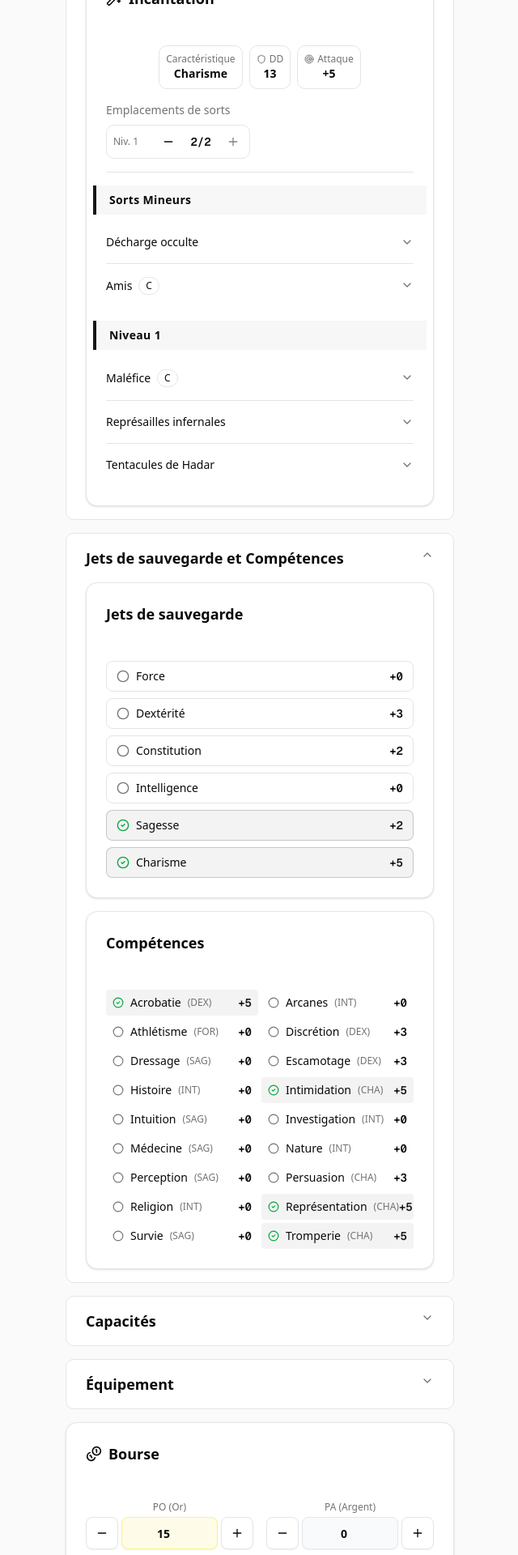
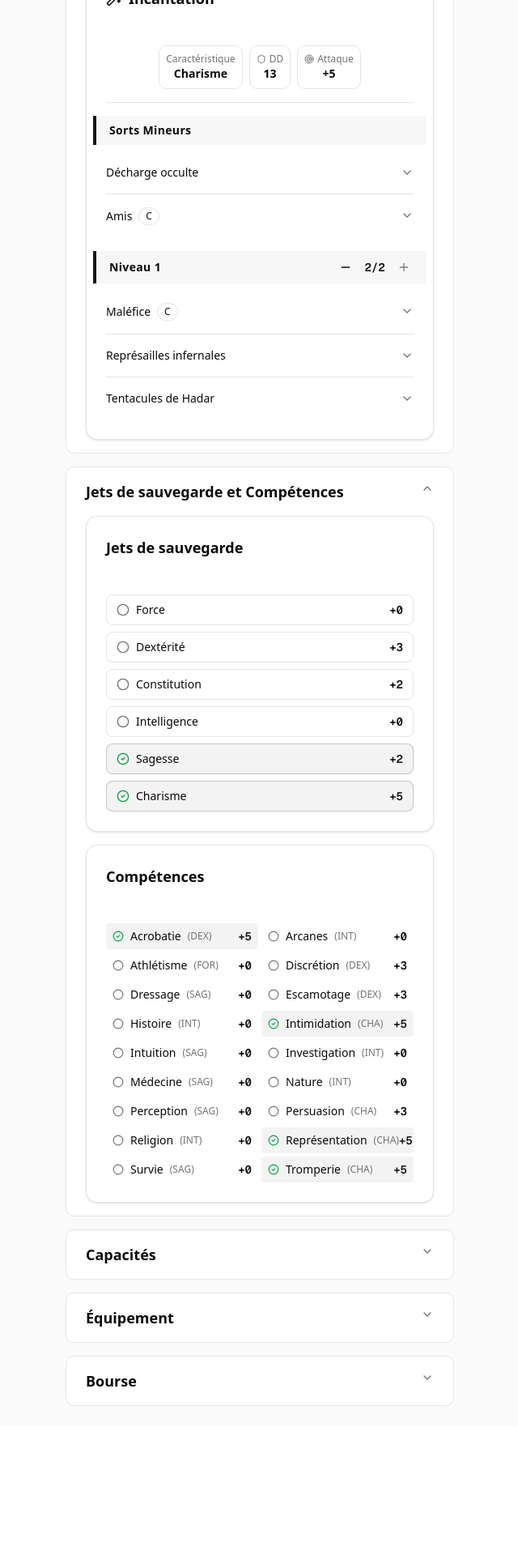
Before and after one commit to aaudelin/boudelard, a Next.js app: page /character/drogo-malaufoie in a window 1280 px wide. Shown: the part 1080-3000 px from the top of the page at 81% size, without its empty margins (319-959 px from the left). After the commit the page ends 2840 px from the top, so only its background shows below. Built offline with nearby package versions, Linux system fonts and the light colour scheme.

Commit message:
feat: improve actions

```diff
--- a/app/character/[name]/page.tsx
+++ b/app/character/[name]/page.tsx
@@ -138,13 +138,21 @@ export default async function CharacterPage({ params }: CharacterPageProps) {
                 </AccordionContent>
               </div>
             </AccordionItem>
+            <AccordionItem value="money" className="border-none">
+              <div className="rounded-lg border bg-card">
+                <AccordionTrigger className="px-6 py-4 hover:no-underline">
+                  <span className="text-lg font-semibold">Bourse</span>
+                </AccordionTrigger>
+                <AccordionContent className="px-6 pb-4">
+                  <MoneySection
+                    characterId={character.id}
+                    initialGold={character.equipment.currency.gold}
+                    initialSilver={character.equipment.currency.silver}
+                  />
+                </AccordionContent>
+              </div>
+            </AccordionItem>
           </Accordion>
-
-          <MoneySection
-            characterId={character.id}
-            initialGold={character.equipment.currency.gold}
-            initialSilver={character.equipment.currency.silver}
-          />
         </div>
       </div>
     </div>
--- a/components/character/money-section.tsx
+++ b/components/character/money-section.tsx
@@ -81,14 +81,7 @@ export function MoneySection({
   };
 
   return (
-    <Card>
-      <CardHeader className="pb-3">
-        <CardTitle className="flex items-center gap-2 text-lg">
-          <Coins className="h-5 w-5" />
-          Bourse
-        </CardTitle>
-      </CardHeader>
-      <CardContent>
+    <div>
       <div className="flex gap-4">
         {/* Gold (PO) */}
         <div className="flex-1">
@@ -166,7 +159,6 @@ export function MoneySection({
       <div className="mt-3 text-center text-xs text-muted-foreground">
         Total: {totalInSilver} PA {isSaving && "(sauvegarde...)"}
       </div>
-      </CardContent>
-    </Card>
+    </div>
   );
 }
--- a/components/character/rest-actions.tsx
+++ b/components/character/rest-actions.tsx
@@ -1,7 +1,6 @@
 "use client";
 
 import { useState } from "react";
-import { useRouter } from "next/navigation";
 import { Button } from "@/components/ui/button";
 import { Moon, Sun } from "lucide-react";
 
@@ -11,7 +10,6 @@ interface RestActionsProps {
 }
 
 export function RestActions({ characterId, characterClass }: RestActionsProps) {
-  const router = useRouter();
   const [isResting, setIsResting] = useState<"short" | "long" | null>(null);
 
   const handleRest = async (type: "short" | "long") => {
@@ -24,12 +22,11 @@ export function RestActions({ characterId, characterClass }: RestActionsProps) {
       });
 
       if (response.ok) {
-        // Refresh the page to get updated data
-        router.refresh();
+        // Hard refresh to get updated data
+        window.location.reload();
       }
     } catch (error) {
       console.error("Failed to rest:", error);
-    } finally {
       setIsResting(null);
     }
   };
--- a/components/character/spellcasting-section.tsx
+++ b/components/character/spellcasting-section.tsx
@@ -56,75 +56,6 @@ function SpellCard({ spell }: { spell: Spell }) {
         </div>
       </AccordionContent>
     </AccordionItem>
-  );
-}
-
-interface SpellSlotEditorProps {
-  characterId: string;
-  slot: SpellSlot;
-  onUpdate: (level: number, expended: number) => void;
-}
-
-function SpellSlotEditor({ characterId, slot, onUpdate }: SpellSlotEditorProps) {
-  const remaining = slot.total - slot.expended;
-
-  const useSlot = async () => {
-    if (remaining > 0) {
-      const newExpended = slot.expended + 1;
-      onUpdate(slot.level, newExpended);
-
-      await fetch(`/api/characters/${characterId}/stats`, {
-        method: "PATCH",
-        headers: { "Content-Type": "application/json" },
-        body: JSON.stringify({
-          spellSlots: [{ level: slot.level, expended: newExpended }],
-        }),
-      });
-    }
-  };
-
-  const recoverSlot = async () => {
-    if (slot.expended > 0) {
-      const newExpended = slot.expended - 1;
-      onUpdate(slot.level, newExpended);
-
-      await fetch(`/api/characters/${characterId}/stats`, {
-        method: "PATCH",
-        headers: { "Content-Type": "application/json" },
-        body: JSON.stringify({
-          spellSlots: [{ level: slot.level, expended: newExpended }],
-        }),
-      });
-    }
-  };
-
-  return (
-    <div className="flex items-center gap-2 rounded-lg border p-2">
-      <span className="text-xs text-muted-foreground min-w-[3rem]">
-        Niv. {slot.level}
-      </span>
-      <Button
-        variant="ghost"
-        size="icon"
-        className="h-6 w-6"
-        onClick={useSlot}
-        disabled={remaining <= 0}
-      >
-        <Minus className="h-3 w-3" />
-      </Button>
-      <span className="font-mono text-sm font-semibold min-w-[2.5rem] text-center">
-        {remaining}/{slot.total}
-      </span>
-      <Button
-        variant="ghost"
-        size="icon"
-        className="h-6 w-6"
-        onClick={recoverSlot}
-        disabled={slot.expended <= 0}
-      >
-        <Plus className="h-3 w-3" />
-      </Button>
-    </div>
   );
 }
 
@@ -191,34 +122,68 @@ export function SpellcastingSection({
           </div>
         </div>
 
-        {spellSlots.length > 0 && (
-          <div>
-            <h4 className="text-muted-foreground mb-2 text-sm font-medium">
-              Emplacements de sorts
-            </h4>
-            <div className="flex flex-wrap gap-2">
-              {spellSlots.map((slot) => (
-                <SpellSlotEditor
-                  key={slot.level}
-                  characterId={characterId}
-                  slot={slot}
-                  onUpdate={handleSlotUpdate}
-                />
-              ))}
-            </div>
-          </div>
-        )}
-
         <Separator />
 
         {Object.entries(groupedSpells)
           .sort(([a], [b]) => Number(a) - Number(b))
-          .map(([level, spells]) => (
+          .map(([level, spells]) => {
+            const levelNum = Number(level);
+            const slot = spellSlots.find((s) => s.level === levelNum);
+            const remaining = slot ? slot.total - slot.expended : 0;
+
+            return (
               <div key={level} className="space-y-2">
-              <div className="sticky top-0 z-10 -mx-4 px-4 py-2 bg-muted/80 backdrop-blur-sm border-l-4 border-primary">
+                <div className="sticky top-0 z-10 -mx-4 px-4 py-2 bg-muted/80 backdrop-blur-sm border-l-4 border-primary flex items-center justify-between">
                   <h4 className="font-semibold text-sm tracking-wide">
-                  {getSpellLevelLabel(Number(level))}
+                    {getSpellLevelLabel(levelNum)}
                   </h4>
+                  {slot && (
+                    <div className="flex items-center gap-1">
+                      <Button
+                        variant="ghost"
+                        size="icon"
+                        className="h-6 w-6"
+                        onClick={() => {
+                          if (remaining > 0) {
+                            handleSlotUpdate(slot.level, slot.expended + 1);
+                            fetch(`/api/characters/${characterId}/stats`, {
+                              method: "PATCH",
+                              headers: { "Content-Type": "application/json" },
+                              body: JSON.stringify({
+                                spellSlots: [{ level: slot.level, expended: slot.expended + 1 }],
+                              }),
+                            });
+                          }
+                        }}
+                        disabled={remaining <= 0}
+                      >
+                        <Minus className="h-3 w-3" />
+                      </Button>
+                      <span className="font-mono text-sm font-semibold min-w-[2.5rem] text-center">
+                        {remaining}/{slot.total}
+                      </span>
+                      <Button
+                        variant="ghost"
+                        size="icon"
+                        className="h-6 w-6"
+                        onClick={() => {
+                          if (slot.expended > 0) {
+                            handleSlotUpdate(slot.level, slot.expended - 1);
+                            fetch(`/api/characters/${characterId}/stats`, {
+                              method: "PATCH",
+                              headers: { "Content-Type": "application/json" },
+                              body: JSON.stringify({
+                                spellSlots: [{ level: slot.level, expended: slot.expended - 1 }],
+                              }),
+                            });
+                          }
+                        }}
+                        disabled={slot.expended <= 0}
+                      >
+                        <Plus className="h-3 w-3" />
+                      </Button>
+                    </div>
+                  )}
                 </div>
                 <Accordion type="multiple" className="w-full">
                   {spells.map((spell) => (
@@ -226,7 +191,8 @@ export function SpellcastingSection({
                   ))}
                 </Accordion>
               </div>
-          ))}
+            );
+          })}
       </CardContent>
     </Card>
   );
```
Lines whose indentation alone changed are shown as unchanged.
